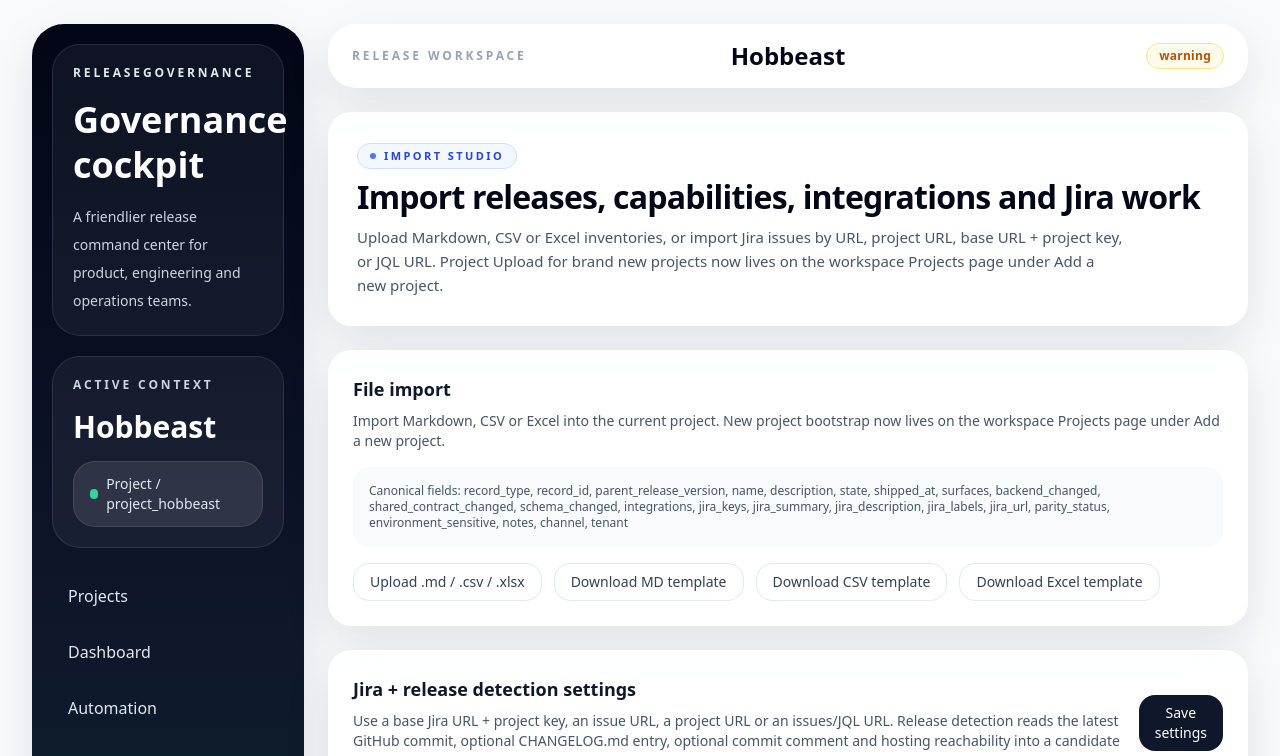
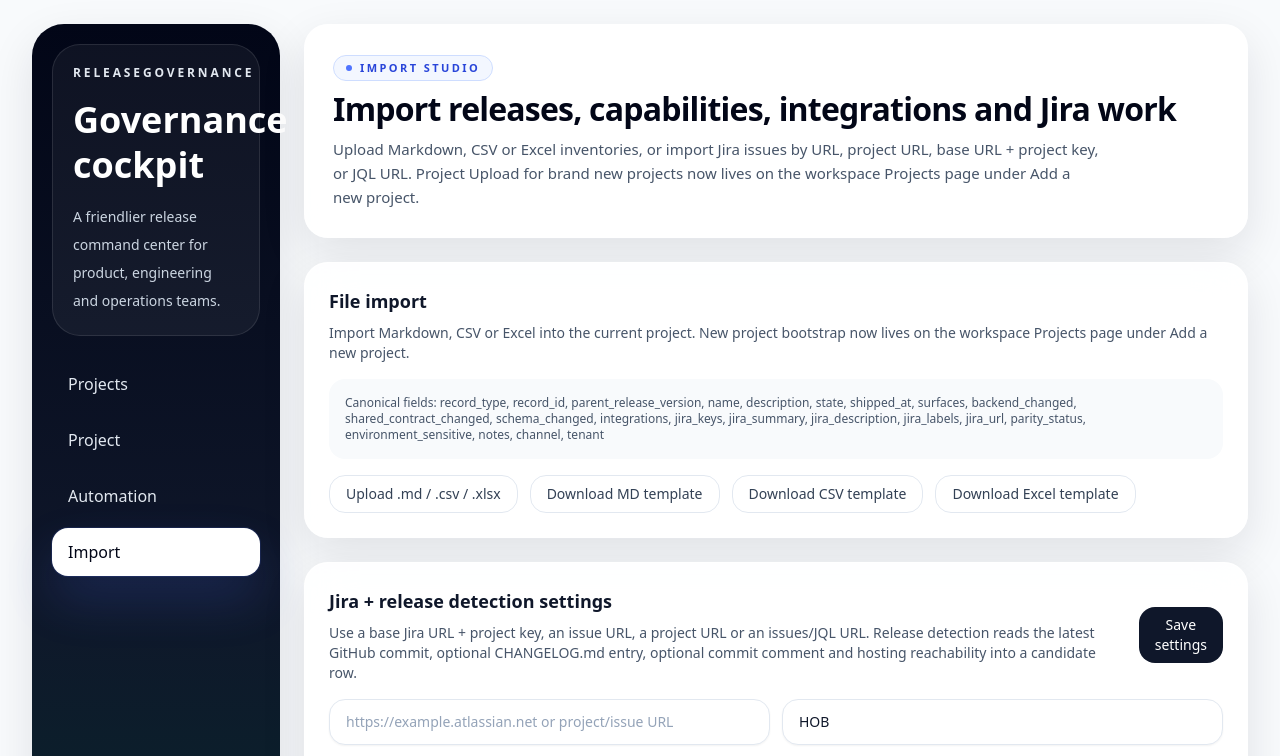
Before and after one commit to HenrikFaul/ReleaseGovernance, a Next.js app: page /projects/project_hobbeast/import in a window 1280 px wide. Shown: the top 756 px of the page. Built offline with nearby package versions, Linux system fonts and the light colour scheme.

Commit message:
Add files via upload

```diff
--- a/app/projects/[projectId]/page.tsx
+++ b/app/projects/[projectId]/page.tsx
@@ -11,9 +11,9 @@ import { ReleaseCandidate } from "@/lib/types";
 
 function GroupStat({ label, value, helper }: { label: string; value: string; helper: string }) {
   return (
-    <div className="rounded-3xl border border-slate-200 bg-white p-5">
+    <div className="rounded-3xl border border-slate-200 bg-white p-4 sm:p-5">
       <div className="text-sm text-slate-500">{label}</div>
-      <div className="mt-2 text-4xl font-semibold text-slate-950">{value}</div>
+      <div className="mt-2 text-3xl font-semibold text-slate-950 sm:text-4xl">{value}</div>
       <div className="mt-3 text-sm leading-6 text-slate-500">{helper}</div>
     </div>
   );
@@ -31,10 +31,10 @@ function GroupSection({
   children: React.ReactNode;
 }) {
   return (
-    <section className="card p-6">
-      <div className="flex items-center justify-between gap-4">
-        <h3 className="text-xl font-semibold text-slate-950">{title}</h3>
-        <Link href={buttonHref} className="rounded-2xl bg-brand-600 px-4 py-2 text-sm font-medium text-white hover:bg-brand-700">
+    <section className="card p-5 sm:p-6">
+      <div className="flex flex-col gap-4 sm:flex-row sm:items-center sm:justify-between">
+        <h3 className="text-2xl font-semibold text-slate-950">{title}</h3>
+        <Link href={buttonHref} className="rounded-3xl bg-brand-600 px-5 py-3 text-base font-medium text-white hover:bg-brand-700 self-start sm:self-auto">
           {buttonLabel}
         </Link>
       </div>
@@ -102,7 +102,7 @@ export default function ProjectDashboardPage({ params }: { params: { projectId:
         />
 
         <GroupSection title="Release dashboard" buttonLabel="Open release dashboard" buttonHref={`/projects/${project.id}/releases`}>
-          <div className="grid gap-4 md:grid-cols-2 xl:grid-cols-4">
+          <div className="grid grid-cols-2 gap-4 xl:grid-cols-4">
             <GroupStat label="Tracked releases" value={String(deployedReleases.length)} helper="Deployed release rows" />
             <GroupStat label="Unreleased groups" value={String(unreleasedReleases.length)} helper="Specified but not yet deployed" />
             <GroupStat label="Backfill candidates" value={String(backfillCount)} helper="Deployed without Jira" />
@@ -111,14 +111,14 @@ export default function ProjectDashboardPage({ params }: { params: { projectId:
         </GroupSection>
 
         <GroupSection title="Capabilities dashboard" buttonLabel="Open capabilities dashboard" buttonHref={`/projects/${project.id}/capabilities`}>
-          <div className="grid gap-4 md:grid-cols-2 xl:grid-cols-2">
+          <div className="grid grid-cols-2 gap-4">
             <GroupStat label="Capabilities" value={String(project.capabilities.length)} helper="Tracked independently from commits" />
             <GroupStat label="Open parity alerts" value={String(openAlerts.length)} helper="Cross-surface follow-up required" />
           </div>
         </GroupSection>
 
         <GroupSection title="Integrations dashboard" buttonLabel="Open integrations dashboard" buttonHref={`/projects/${project.id}/integrations`}>
-          <div className="grid gap-4 md:grid-cols-1 xl:grid-cols-1">
+          <div className="grid grid-cols-2 gap-4">
             <GroupStat label="Connected integrations" value={String(project.integrations.length)} helper="Source systems and external APIs" />
           </div>
         </GroupSection>
--- a/app/projects/[projectId]/releases/page.tsx
+++ b/app/projects/[projectId]/releases/page.tsx
@@ -34,7 +34,48 @@ export default function ReleasesPage({ params }: { params: { projectId: string }
         href={`/projects/${currentProject.id}/releases/${release.id}`}
         className="block rounded-2xl border border-slate-200 bg-white p-4 transition hover:border-slate-300 hover:bg-slate-50"
       >
-        <div className="grid gap-4 xl:grid-cols-[1.2fr,0.95fr,0.65fr,0.85fr,1.2fr,0.55fr,1.2fr,0.7fr]">
+        <div className="flex flex-col gap-4 lg:hidden">
+          <div>
+            <div className="text-xl font-semibold text-slate-900">{release.version}</div>
+            <div className="mt-2 flex flex-wrap gap-2">
+              {release.surfaces.map((surface) => (
+                <SurfaceBadge key={surface} surface={surface} />
+              ))}
+            </div>
+          </div>
+          <div className="grid grid-cols-2 gap-4 text-sm text-slate-600">
+            <div>
+              <div className="font-medium text-slate-900">Status</div>
+              <div className="mt-1"><StatusBadge tone={tone as any}>{release.status ?? "old"}</StatusBadge></div>
+            </div>
+            <div>
+              <div className="font-medium text-slate-900">Deploy date</div>
+              <div className="mt-1">{release.shippedAt}</div>
+            </div>
+            <div>
+              <div className="font-medium text-slate-900">Source kind</div>
+              <div className="mt-1">{release.source?.kind ?? "unknown"}</div>
+            </div>
+            <div>
+              <div className="font-medium text-slate-900">Issue count</div>
+              <div className="mt-1">{release.jiraLinks.length}</div>
+            </div>
+            <div className="col-span-2">
+              <div className="font-medium text-slate-900">Source repository</div>
+              <div className="mt-1 break-words">{formatSourceLabel(release.source)}</div>
+            </div>
+            <div className="col-span-2">
+              <div className="font-medium text-slate-900">Deployment comment</div>
+              <div className="mt-1">{release.deploymentComment ?? release.releaseNotes}</div>
+            </div>
+            <div>
+              <div className="font-medium text-slate-900">Jira linked</div>
+              <div className="mt-1">{release.jiraLinks.length > 0 ? "Yes" : "No"}</div>
+            </div>
+          </div>
+        </div>
+
+        <div className="hidden lg:grid lg:gap-4 xl:grid-cols-[1.2fr,0.95fr,0.65fr,0.85fr,1.2fr,0.55fr,1.2fr,0.7fr]">
           <div>
             <div className="text-sm font-semibold text-slate-900">{release.version}</div>
             <div className="mt-1 flex flex-wrap gap-2">
@@ -87,7 +128,7 @@ export default function ReleasesPage({ params }: { params: { projectId: string }
           description="Each row represents a governed release record. Open a row to inspect functionality, Jira traceability and cross-platform impact."
         />
         <section className="space-y-3">
-          <div className="card p-4">
+          <div className="card hidden p-4 lg:block">
             <div className="grid gap-4 text-xs font-semibold uppercase tracking-[0.12em] text-slate-500 xl:grid-cols-[1.2fr,0.95fr,0.65fr,0.85fr,1.2fr,0.55fr,1.2fr,0.7fr]">
               <div>Release version / surfaces</div>
               <div>Status</div>
--- a/components/app-shell.tsx
+++ b/components/app-shell.tsx
@@ -1,14 +1,17 @@
+"use client";
+
 import Link from "next/link";
 import { ReactNode } from "react";
+import { usePathname } from "next/navigation";
 import { getProject } from "@/lib/mock-data";
 
 function navigation(projectId?: string) {
-  if (!projectId) return [{ href: "/projects", label: "Projects" }];
+  if (!projectId) return [{ href: "/projects", label: "Projects", shortLabel: "Projects" }];
   return [
-    { href: "/projects", label: "Projects" },
-    { href: `/projects/${projectId}`, label: "Dashboard" },
-    { href: `/projects/${projectId}/automation`, label: "Automation" },
-    { href: `/projects/${projectId}/import`, label: "Import" },
+    { href: "/projects", label: "Projects", shortLabel: "Projects" },
+    { href: `/projects/${projectId}`, label: "Project", shortLabel: "Project" },
+    { href: `/projects/${projectId}/automation`, label: "Automation", shortLabel: "Auto" },
+    { href: `/projects/${projectId}/import`, label: "Import", shortLabel: "Import" },
   ];
 }
 
@@ -19,13 +22,14 @@ export function AppShell({
   children: ReactNode;
   projectId?: string;
 }) {
+  const pathname = usePathname();
   const items = navigation(projectId);
   const project = projectId ? getProject(projectId) : undefined;
 
   return (
     <div className="min-h-screen bg-slate-50">
-      <div className="mx-auto flex max-w-[1600px] gap-6 px-4 py-6 lg:px-8">
-        <aside className="hidden w-[272px] shrink-0 rounded-[32px] bg-gradient-to-b from-slate-950 via-slate-900 to-teal-950 p-5 text-white shadow-soft lg:block">
+      <div className="mx-auto flex max-w-[1600px] gap-4 px-3 pb-24 pt-3 sm:px-4 lg:gap-6 lg:px-8 lg:pb-8 lg:pt-6">
+        <aside className="hidden w-[248px] shrink-0 rounded-[32px] bg-gradient-to-b from-slate-950 via-slate-900 to-teal-950 p-5 text-white shadow-soft lg:block">
           <div className="rounded-[28px] border border-white/10 bg-white/5 p-5">
             <div className="text-xs font-semibold uppercase tracking-[0.24em] text-slate-200">ReleaseGovernance</div>
             <h1 className="mt-4 text-4xl font-semibold leading-tight text-white">Governance cockpit</h1>
@@ -34,54 +38,52 @@ export function AppShell({
             </p>
           </div>
 
-          {project ? (
-            <div className="mt-5 rounded-[28px] border border-white/10 bg-white/5 p-5">
-              <div className="text-xs font-semibold uppercase tracking-[0.24em] text-slate-300">Active context</div>
-              <div className="mt-4 text-3xl font-semibold text-white">{project.name}</div>
-              <div className="mt-4 rounded-[22px] border border-white/10 bg-white/10 px-4 py-3 text-sm text-slate-200">
-                <div className="flex items-center gap-2">
-                  <span className="inline-flex h-2.5 w-2.5 rounded-full bg-emerald-400" />
-                  <span>Project / {project.id}</span>
-                </div>
-              </div>
-            </div>
-          ) : null}
-
           <nav className="mt-6 space-y-2">
-            {items.map((item) => (
+            {items.map((item) => {
+              const active = pathname === item.href;
+              return (
                 <Link
                   key={item.href}
                   href={item.href}
-                className="block rounded-2xl px-4 py-3 text-base font-medium text-slate-200 transition hover:bg-white/10 hover:text-white"
+                  className={`block rounded-2xl px-4 py-3 text-base font-medium transition ${
+                    active
+                      ? "bg-white text-slate-950 shadow-glow"
+                      : "text-slate-200 hover:bg-white/10 hover:text-white"
+                  }`}
                 >
                   {item.label}
                 </Link>
-            ))}
+              );
+            })}
           </nav>
-
-          <div className="mt-6 rounded-[28px] border border-white/10 bg-white/5 p-5 text-sm text-slate-300">
-            <div className="text-xl font-semibold text-white">Responsive by default</div>
-            <p className="mt-3 leading-7">
-              Desktop gets a true dashboard shell. Mobile gets horizontal tab chips and a bottom quick-nav for one-hand use.
-            </p>
-          </div>
         </aside>
 
         <main className="min-w-0 flex-1">
           {projectId ? (
-            <div className="mb-6 rounded-[28px] bg-white px-6 py-4 shadow-soft">
-              <div className="grid items-center gap-3 md:grid-cols-[1fr,2fr,1fr]">
-                <div className="text-xs font-semibold uppercase tracking-[0.24em] text-slate-400">Release workspace</div>
-                <div className="text-center text-2xl font-semibold text-slate-950">{project?.name ?? "Project"}</div>
-                <div className="flex justify-end">
+            <div className="mb-4 flex items-center justify-between gap-3 rounded-[24px] bg-white px-4 py-3 shadow-soft lg:hidden">
+              <Link href="/projects" className="badge badge-neutral">Projects</Link>
+              <div className="min-w-0 text-center text-lg font-semibold text-slate-950 truncate">{project?.name ?? "Project"}</div>
               <span className="badge badge-warning">warning</span>
-                </div>
-              </div>
             </div>
           ) : null}
           {children}
         </main>
       </div>
+
+      <nav className="mobile-bottom-nav">
+        {items.map((item) => {
+          const active = pathname === item.href;
+          return (
+            <Link
+              key={item.href}
+              href={item.href}
+              className={`mobile-bottom-item ${active ? "mobile-bottom-item-active" : ""}`}
+            >
+              <span>{item.shortLabel}</span>
+            </Link>
+          );
+        })}
+      </nav>
     </div>
   );
 }
```
Also changed, not shown: 2 other files (tests, documents, lock files or other folders). Lines whose indentation alone changed are shown as unchanged.
